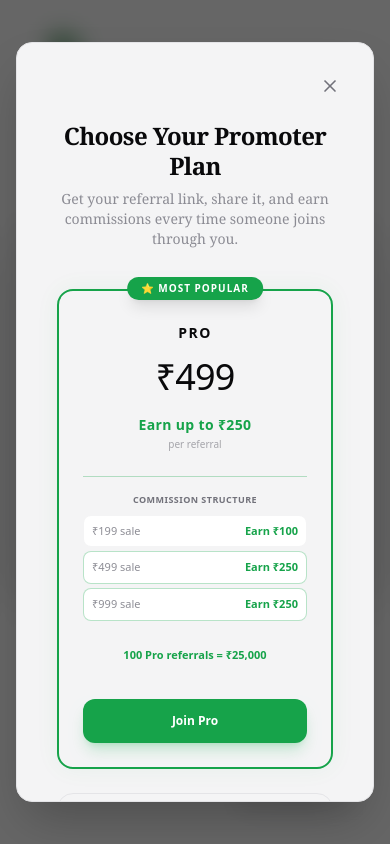
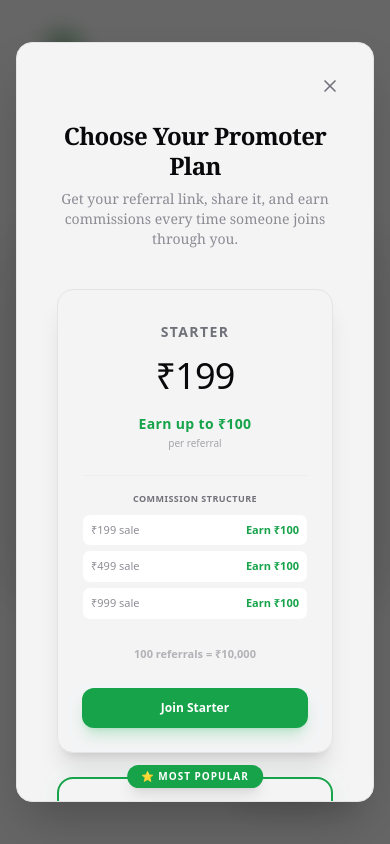
Before and after one commit to Ravishankar802/The-Plugd, a Next.js app: page /login in a window 390 px wide. Both pictures are taken after a click on the button "Join Plugd". Built offline with nearby package versions, Linux system fonts and the light colour scheme.

Commit message:
fix: swap promoter plan cards order in mobile view to 199 -> 499 -> 999

```diff
--- a/src/components/ReferralModal.tsx
+++ b/src/components/ReferralModal.tsx
@@ -794,7 +794,7 @@ export default function ReferralModal({ isOpen, onClose, userEmail, referralCode
               {/* Grid of 3 Cards */}
               <div className="grid grid-cols-1 md:grid-cols-3 gap-6 md:gap-8 items-center justify-center max-w-5xl mx-auto px-4 pt-4">
                 {/* Plan 1: STARTER */}
-                <div className="relative bg-card border border-border rounded-2xl p-6 flex flex-col justify-between hover:scale-[1.01] transition-all duration-300 shadow-xl min-h-[460px] md:min-h-[480px] self-stretch md:self-center order-2 md:order-1">
+                <div className="relative bg-card border border-border rounded-2xl p-6 flex flex-col justify-between hover:scale-[1.01] transition-all duration-300 shadow-xl min-h-[460px] md:min-h-[480px] self-stretch md:self-center order-1 md:order-1">
                   <div className="space-y-4">
                     <div className="space-y-1.5 text-center mt-2">
                       <h3 className="text-sm font-bold text-muted uppercase tracking-widest font-sans">Starter</h3>
@@ -849,7 +849,7 @@ export default function ReferralModal({ isOpen, onClose, userEmail, referralCode
                 </div>
 
                 {/* Plan 2: PRO */}
-                <div className="relative bg-card border-2 border-[#16a34a] shadow-[0_0_25px_rgba(22,163,74,0.06)] rounded-2xl p-6 md:p-8 flex flex-col justify-between hover:scale-[1.01] transition-all duration-300 min-h-[480px] md:min-h-[510px] md:scale-[1.05] z-10 self-stretch md:self-center order-1 md:order-2">
+                <div className="relative bg-card border-2 border-[#16a34a] shadow-[0_0_25px_rgba(22,163,74,0.06)] rounded-2xl p-6 md:p-8 flex flex-col justify-between hover:scale-[1.01] transition-all duration-300 min-h-[480px] md:min-h-[510px] md:scale-[1.05] z-10 self-stretch md:self-center order-2 md:order-2">
                   {/* Badge */}
                   <div className="absolute -top-3.5 left-1/2 -translate-x-1/2 bg-[#16a34a] text-white text-[10px] uppercase font-black tracking-widest px-3.5 py-1 rounded-full shadow-lg whitespace-nowrap z-20 font-sans">
                     ⭐ Most Popular
```
